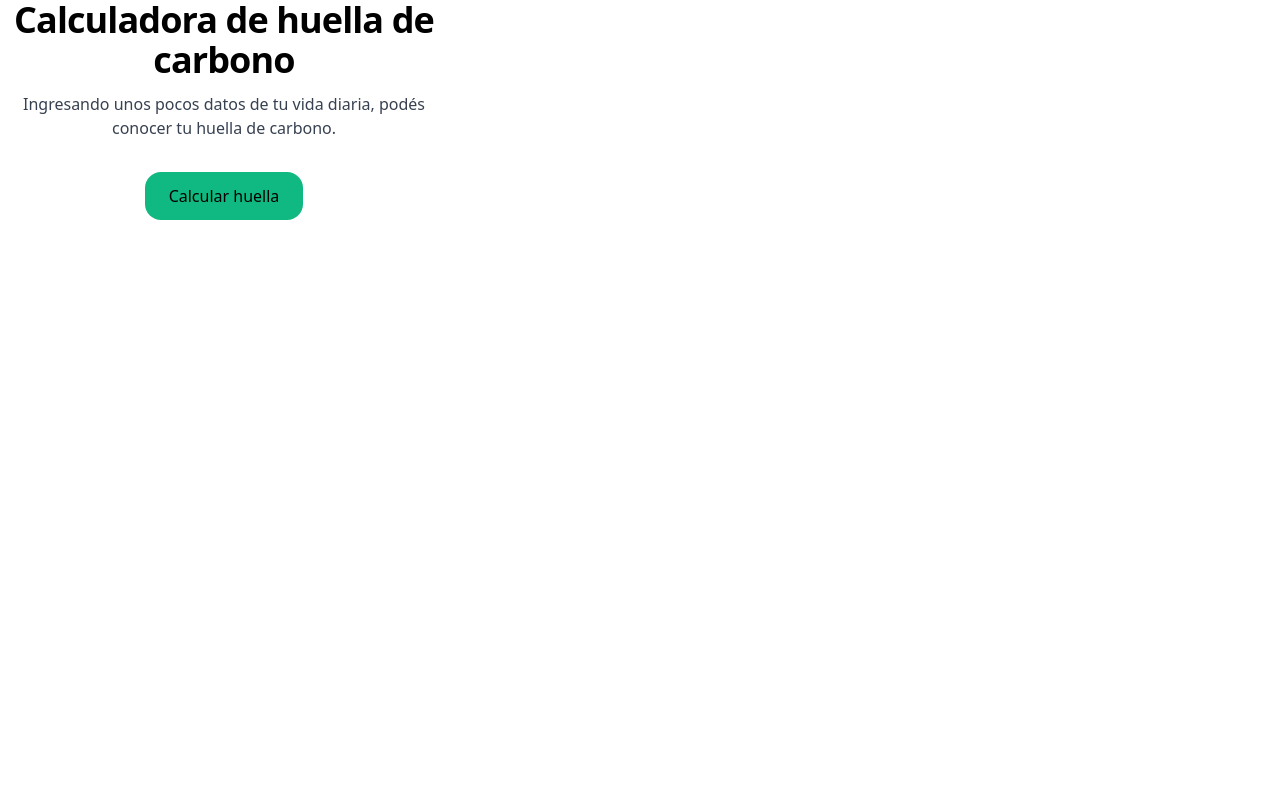
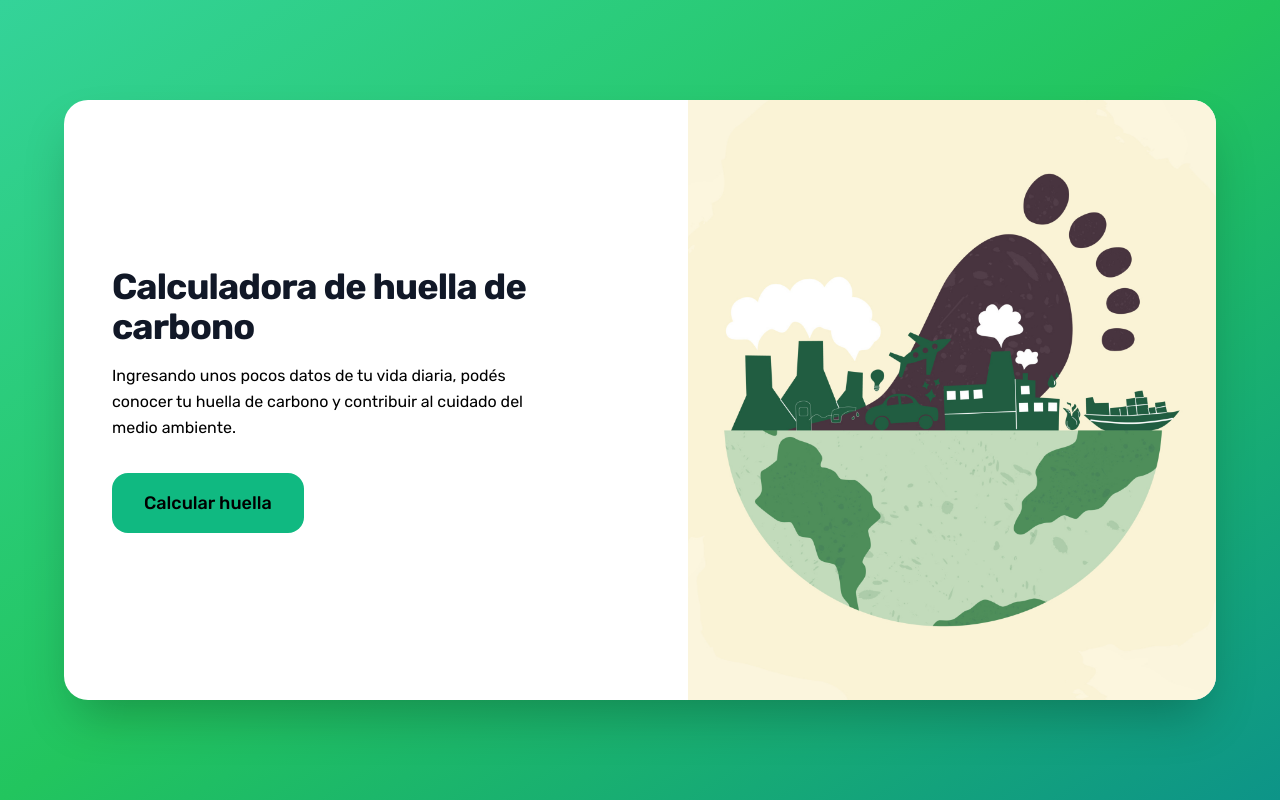
Before and after one commit to OpazoTD/Tp-Integrador-Front-End, a plain HTML site: page index.html in a window 1280 px wide. Drawn offline with nearby package versions, Linux system fonts and the light colour scheme.

Commit message:
Modificación de archivo index.html
Se agregan estilos en linea usando tailwindcss en index.html, junto a carpeta img

```diff
--- a/index.html
+++ b/index.html
@@ -3,37 +3,58 @@
   <head>
     <meta charset="UTF-8" />
     <meta name="viewport" content="width=device-width, initial-scale=1.0" />
-    <title>Grupo 7 - Calculadora de huella de carbono</title>
-
-    <!-- Fuente del proyecto -->
     <link rel="preconnect" href="https://fonts.googleapis.com" />
     <link rel="preconnect" href="https://fonts.gstatic.com" crossorigin />
-    <link
-      href="https://fonts.googleapis.com/css2?family=Rubik:wght@300;400;500;700&display=swap"
-      rel="stylesheet"
-    />
+    <link href="https://fonts.googleapis.com/css2?family=Rubik:wght@300;400;500;700&display=swap"rel="stylesheet"/>
+    <title>Grupo 7 - Calculadora de huella de carbono</title>
+    <script src="https://cdn.tailwindcss.com"></script>
+    <script>
+      tailwind.config = {
+        theme: {
+          extend: {
+            fontFamily: {
+              rubik: ['Rubik', 'sans-serif']
+            }
+          }
+        }
+      }
+    </script>
+  </head>
 
-    <!-- Tailwind -->
-    <script src="https://cdn.tailwindcss.com"></script>
-
-    <!-- CSS -->
-    <link rel="stylesheet" href="/css/style.css" />
-  </head>
-  <body>
-    <main class="w-full max-w-md text-center">
-      <h1 class="text-3xl sm:text-4xl font-bold tracking-tight text-[18px] m-0">
+  <body class="min-h-screen bg-gradient-to-br from-emerald-400 via-green-500 to-teal-600 font-rubik">
+    <main class="min-h-screen flex items-center justify-center p-4">
+                <!-- Tarjeta principal -->
+        <article class="w-full max-w-6xl bg-white rounded-3xl shadow-2xl overflow-hidden">
+        <div class="flex flex-col lg:flex-row min-h-[600px]">
+          <!-- Sección izquierda: texto -->
+          <section class="flex-1 p-8 lg:p-12 flex flex-col justify-center">
+            <div class="max-w-md mx-auto lg:mx-0">
+              <h1 class="text-3xl lg:text-4xl font-bold tracking-tight text-gray-900 mb-4">
                 Calculadora de huella de carbono
               </h1>
-      <p class="mt-3 text-gray-700">
-        Ingresando unos pocos datos de tu vida diaria, podés conocer tu huella de carbono.
+              <p class="text-smext-gray-900 mb-8 leading-relaxed">
+                Ingresando unos pocos datos de tu vida diaria, podés conocer tu huella de carbono y contribuir al cuidado del medio ambiente.
               </p>
-
               <a
                 href="calculadora.html"
-        class="mt-8 inline-flex items-center justify-center rounded-2xl px-6 py-3 text-base font-medium bg-emerald-500 hover:bg-emerald-600 focus-visible:outline-dashed focus-visible:outline-2 focus-visible:outline-offset-4 focus-visible:outline-emerald-400 transition"
+                class="inline-flex items-center justify-center rounded-2xl px-8 py-4 text-lg font-medium text-grey-800
+                 bg-emerald-500 hover:bg-emerald-600 focus-visible:outline-dashed focus-visible:outline-2"
               >
                 Calcular huella
               </a>
+            </div>
+          </section>
+
+          <!-- Sección derecha: imagen -->
+          <aside class="flex-1 hidden lg:flex">
+            <img
+              src="./img/huella-de-carbono.jpg"
+              alt="Ilustración sobre huella de carbono"
+              class="w-full h-full object-cover"
+            />
+          </aside>
+        </div>
+      </article>
     </main>
   </body>
 </html>
```
Also changed, not shown: img/huella-de-carbono.jpg (added), 1 other file. Lines whose indentation alone changed are shown as unchanged.
